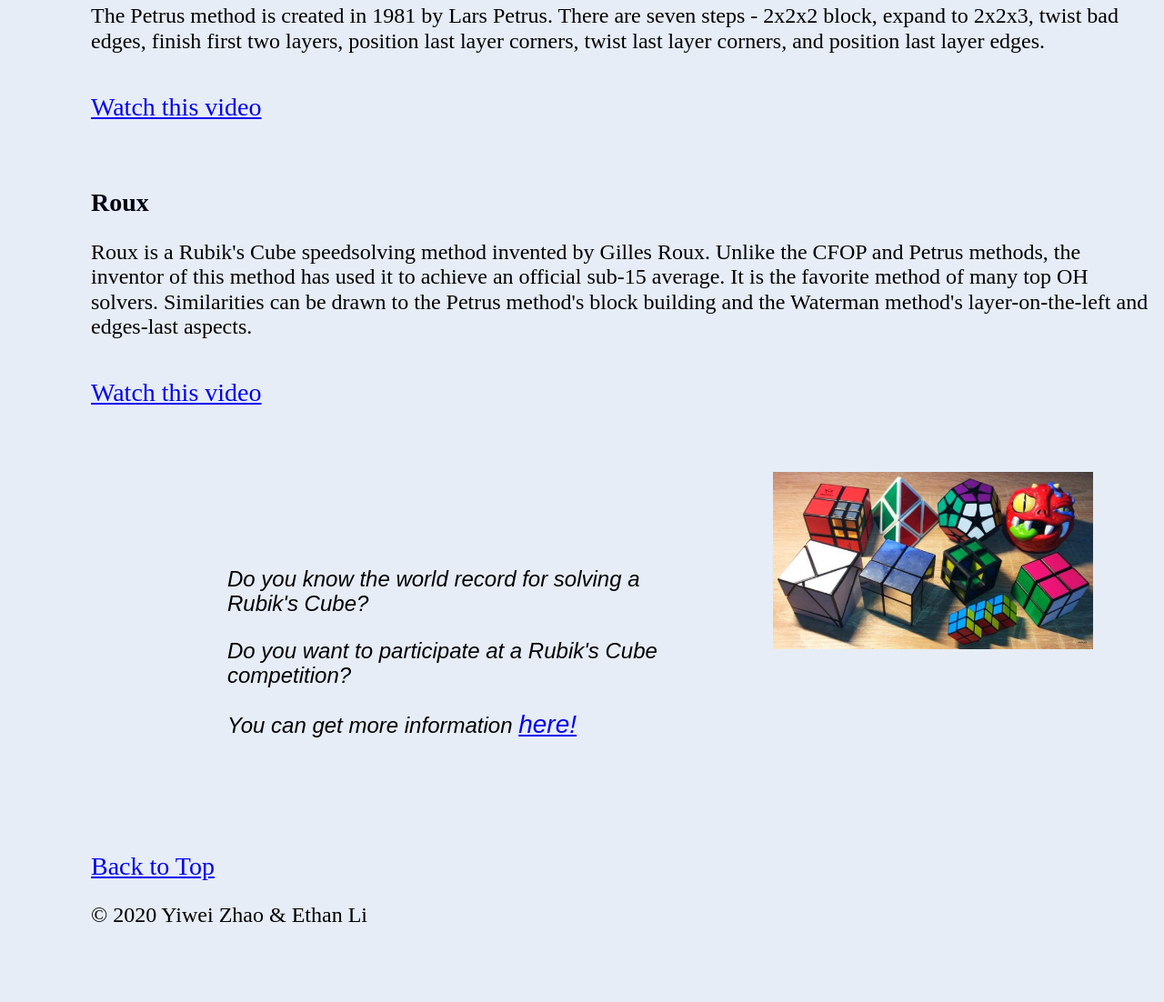
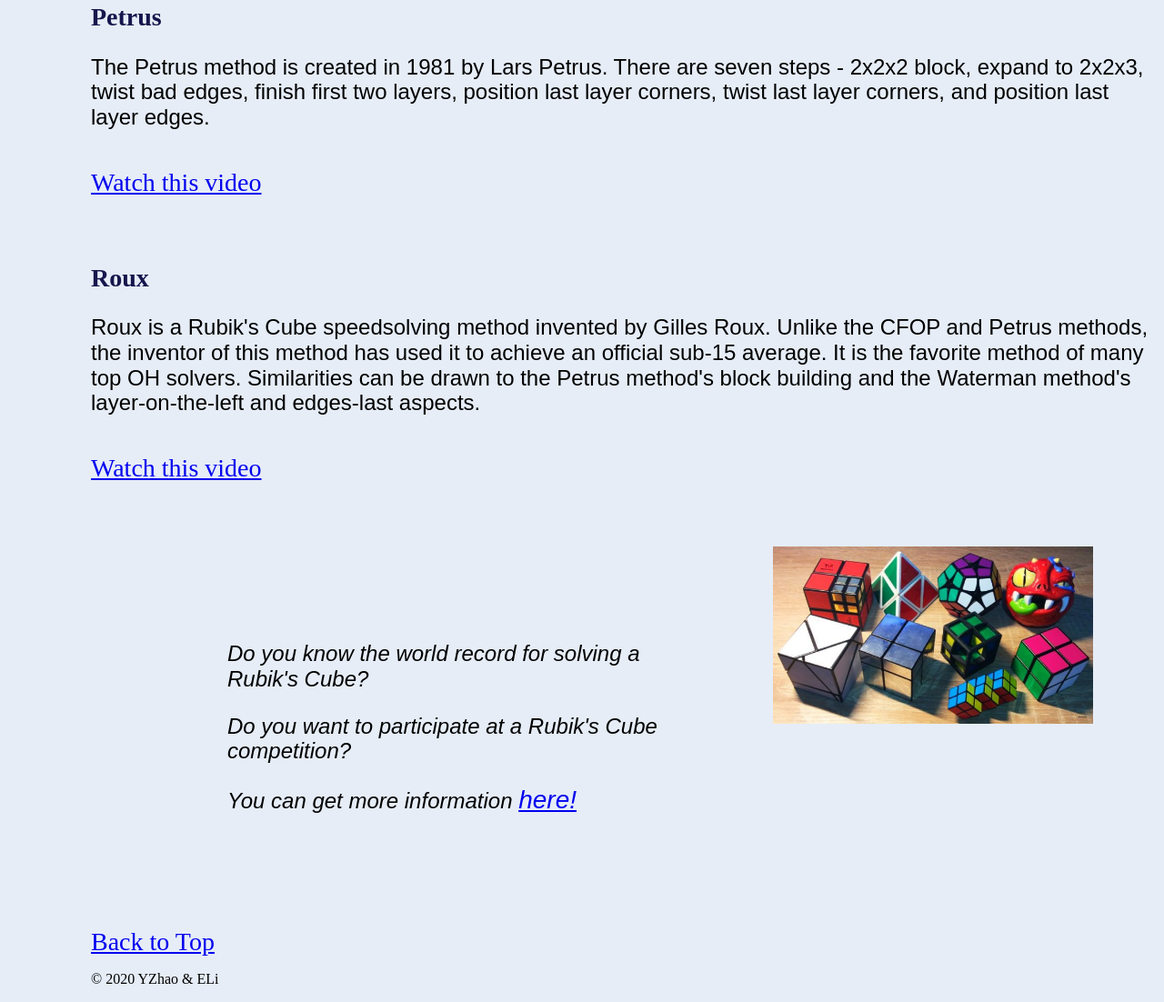
Before and after one commit to yiwei15/html-me-something, a plain HTML site: page index.html in a window 1280 px wide. Shown: the part 2086-3188 px from the top of the page at 91% size. Before the commit the page ends 3131 px from the top, so only its background shows below. Drawn offline with Linux system fonts and the light colour scheme.

Commit message:
Added class and id seletors

```diff
--- a/index.html
+++ b/index.html
@@ -7,23 +7,16 @@
    </head>
 
    <body>
-
         <header>
-        <h1 id="header">How to Solve a Rubik's Cube</h1>
-
+        <h1>How to Solve a Rubik's Cube</h1>
         <div class="spacer"></div>
         <iframe width="1000" height="450" src="https://www.youtube.com/embed/M2p3aazoA-w" frameborder="10" allow="accelerometer; autoplay; encrypted-media; gyroscope; picture-in-picture" allowfullscreen></iframe>
         <h3>TOP 20 3X3 SPEEDCUBERS 2020 | WORLD RECORDS</h3>
         <div class="spacer"></div>
-
         </header>
-
-
 
         <p>There are many different methods to solve a Rubik's Cube.
             This website is going to introduce some of the methods.</p>
-
-
         <ul>
             <li><a href = "#method1">Beginner Method</a></li>
             <li><a href = "#method2">CFOP</a></li>
@@ -34,28 +27,20 @@
         <div class="spacer"></div>
 
         <main>
-
-
         <h2 id= "method1">Beginner Method</h2>
-
         <img src="images/RubiksCube-1024x731.jpg" alt="Rubik's Cube solution picture"></img>
-
-
-        <p>All methods have different levels of difficulties,
+        <p class="method">All methods have different levels of difficulties,
             for speedcubers or beginners,
             even for solving the cube blindfolded. People usually get stuck solving the cube after completing the first face,
             after that they need some help. Below video shows
             you the easiest way to solve the cube using the beginner's method.
         </p>
-
         <br>
         <a href = "https://www.youtube.com/watch?v=7Ron6MN45LY">Watch this video</a>
-
-
         <div class="spacer"></div>
 
         <h2 id= "method2">CFOP</h2>
-        <p>The most popular Speedsolving method is
+        <p class="method">The most popular Speedsolving method is
             the CFOP (Cross, First 2 layers, Orientation of last layer,
             Permutation of last layer) a.k.a Fridrich Method.
             Unlike The beginner's method,
@@ -65,11 +50,10 @@
         </p>
         <br>
         <a href = "https://www.youtube.com/watch?v=GhmYBgLoQQg">Watch this video</a>
-
         <div class="spacer"></div>
 
         <h2 id= "method3">ZZ</h2>
-            <p>The ZZ Method or Zbigniew Zborowski Method is a
+            <p class="method">The ZZ Method or Zbigniew Zborowski Method is a
                 fast method for solving the Rubik's Cube created in 2006.
                 It consists of three different steps: EOLine
                 (Edge Orientation Line), F2L (First Two Layers),
@@ -80,7 +64,7 @@
          <div class="spacer"></div>
 
         <h2 id= "method4">Petrus</h2>
-             <p>The Petrus method is created in 1981 by Lars Petrus.
+             <p class="method">The Petrus method is created in 1981 by Lars Petrus.
                  There are seven steps - 2x2x2 block, expand to 2x2x3, twist bad edges,
                  finish first two layers, position last layer corners,
                  twist last layer corners, and position last layer edges.
@@ -90,7 +74,7 @@
         <div class="spacer"></div>
 
         <h2 id= "method5">Roux</h2>
-             <p>Roux is a Rubik&apos;s Cube speedsolving method invented by Gilles Roux.
+             <p class="method">Roux is a Rubik&apos;s Cube speedsolving method invented by Gilles Roux.
             Unlike the CFOP and Petrus methods, the inventor of this method has
             used it to achieve an official sub-15 average.
             It is the favorite method of many top OH solvers.
@@ -105,11 +89,10 @@
         <div class="spacer"></div>
         <div class="spacer"></div>
         <div class="spacer"></div>
-        <article>
+        <article id="note">
             <p>Do you know the world record for solving a Rubik's Cube?</p>
             <p>Do you want to participate at a Rubik's Cube competition?</p>
             <p>You can get more information <a href="https://www.worldcubeassociation.org/results/records">here!</a></p>
-
         </article>
 
     </main>
@@ -118,7 +101,7 @@
     <footer>
         <a href = "#header">Back to Top</a>
         <br>
-        <p>&copy 2020 Yiwei Zhao &amp; Ethan Li</p>
+        <p id="footer">&copy 2020 YZhao &amp; ELi</p>
     </footer>
 
 </html>
--- a/styles.css
+++ b/styles.css
@@ -366,7 +366,7 @@
   }
 
   h2 {
-      color: rgb(1, 1, 20);
+      color: rgb(22, 22, 77);
       font-size: 175%;
 
   }
@@ -381,6 +381,7 @@
   div.spacer {
       height: 50px;
   }
+
   img {
     padding: 70px;
     float: right;
@@ -388,7 +389,6 @@
     margin-bottom: 1rem;
     width: 30%;
     max-width: 30%;
-
   }
 
   iframe {
@@ -397,8 +397,17 @@
       margin-right: auto;
   }
 
-  article   {
+  #note {
       font-family: fantasy;
       font-style: italic;
       margin-left: 150px;
   }
+
+  .method {
+    font-style: normal;
+    font-family: Arial, Helvetica, sans-serif;
+  }
+
+  #footer {
+    font-size: medium;
+  }
```
